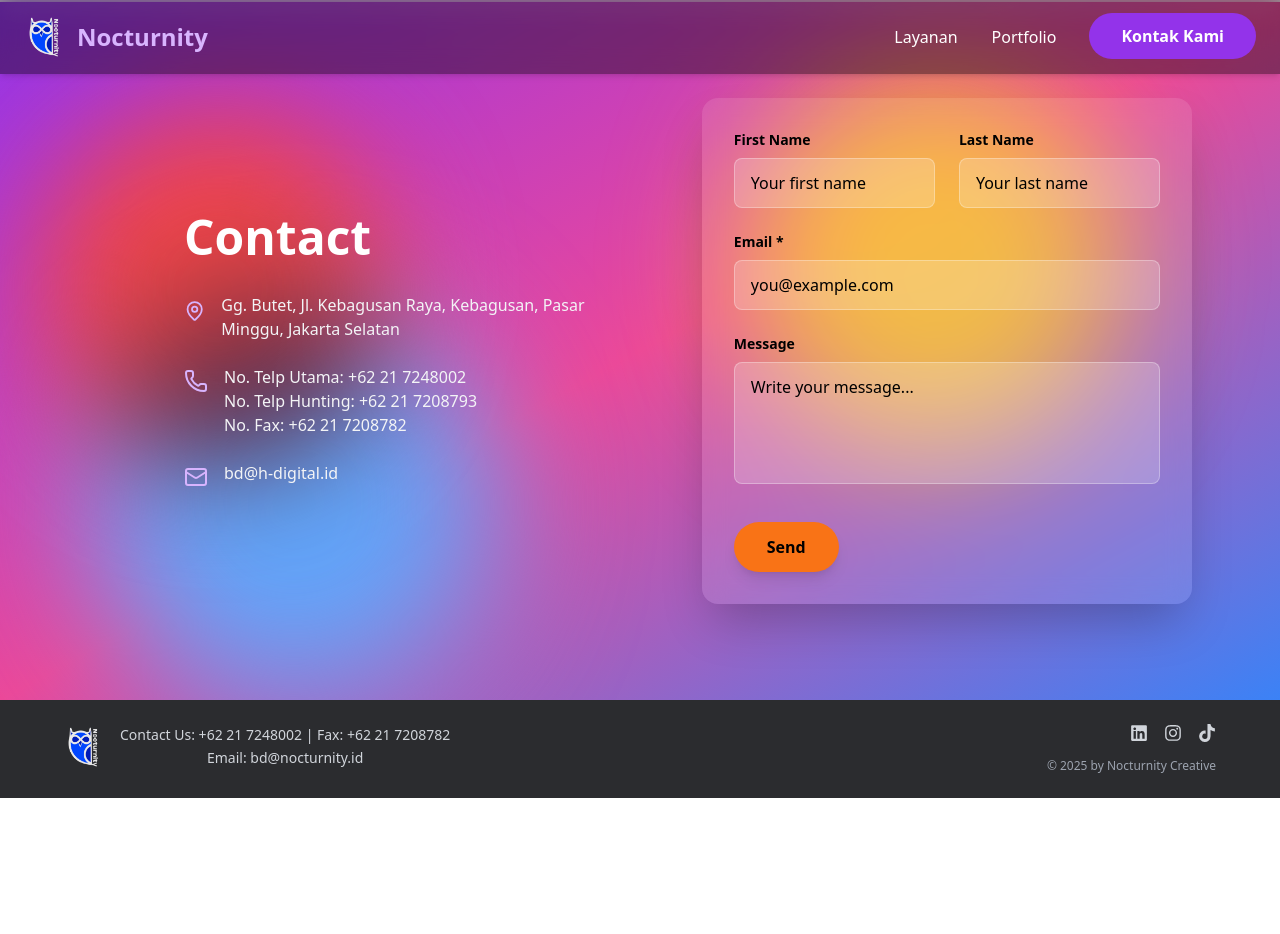
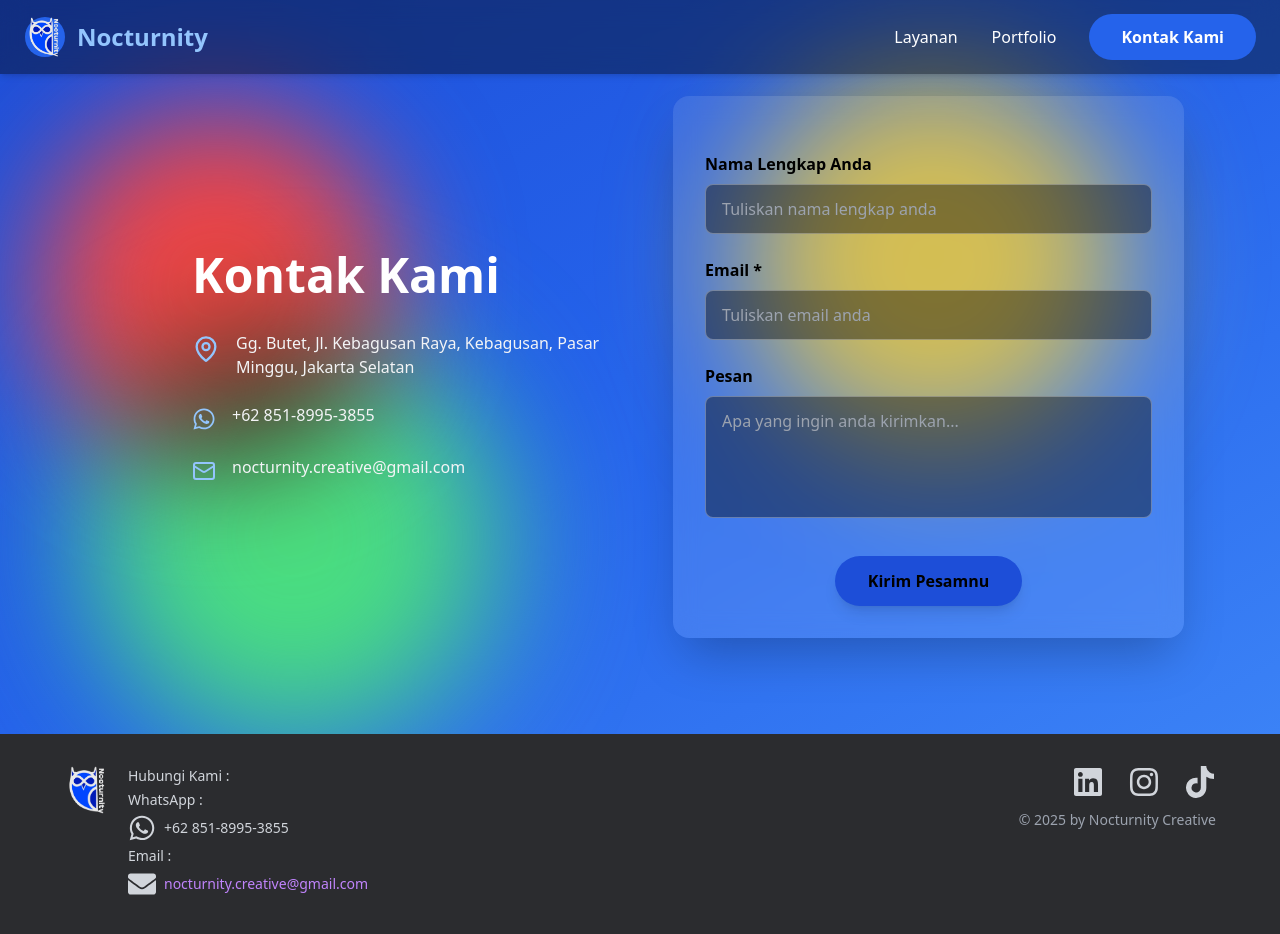
Before and after one commit to silverbladeidn/nocturnity-fe, a React (Vite) app: page /contact-us in a window 1280 px wide. Before the commit the page ends 800 px from the top, so only its background shows below. Built offline with nearby package versions, Linux system fonts and the light colour scheme.

Commit message:
Mobile Adjusting and Adapting

```diff
--- a/src/components/Footer.jsx
+++ b/src/components/Footer.jsx
@@ -1,51 +1,78 @@
 import React from "react";
-import { FaLinkedin, FaInstagram, FaTiktok } from "react-icons/fa";
+import {
+  FaLinkedin,
+  FaInstagram,
+  FaTiktok,
+  FaWhatsapp,
+  FaEnvelope,
+} from "react-icons/fa";
 
 export default function Footer() {
   return (
-    <footer className="bg-[#2b2c2f] text-gray-300 py-6 px-6">
-      <div className="max-w-6xl mx-auto flex flex-col md:flex-row justify-between items-center md:items-start gap-6">
+    <footer className="bg-[#2b2c2f] text-gray-300 py-6 sm:py-8 px-4 sm:px-6">
+      <div className="max-w-6xl mx-auto flex flex-col md:flex-row justify-between items-center md:items-start gap-6 md:gap-8">
         {/* Logo dan kontak */}
-        <div className="flex items-center gap-4">
+        <div className="flex flex-col sm:flex-row items-center sm:items-start gap-3 sm:gap-4 text-center sm:text-left">
           <img
-            src="/NocturnityLogo.png" // ganti dengan logo kamu di public/
+            src="/NocturnityLogo.png"
             alt="Nocturnity Logo"
-            className="h-10 object-contain"
+            className="h-10 sm:h-12 object-contain"
           />
-          <div className="text-sm leading-relaxed">
-            <p>Contact Us: +62 21 7248002 | Fax: +62 21 7208782</p>
-            <p>Email: bd@nocturnity.id</p>
+          <div className="text-xs sm:text-sm leading-relaxed">
+            <p className="mb-1 flex items-center gap-2">Hubungi Kami :</p>
+            <p className="mb-1 flex items-center gap-2">WhatsApp :</p>
+            <p className="mb-1 flex items-center gap-2">
+              <FaWhatsapp className="w-7 h-7 sm:w-7 sm:h-7" />
+              <a
+                href="https://wa.me/6285189953855?text=Halo,%20saya%20ingin%20bertanya%20tentang%20desain"
+                target="_blank"
+                rel="noopener noreferrer"
+                className="font-medium hover:text-green-600 transition-colors"
+              >
+                +62 851-8995-3855
+              </a>{" "}
+            </p>
+            <p className="mb-1 flex items-center gap-2">Email : </p>
+            <p className="mb-1 flex items-center gap-2">
+              <FaEnvelope className="w-7 h-7 sm:w-7 sm:h-7" />
+              <a
+                href="mailto:nocturnity.creative@gmail.com"
+                className="text-purple-400 hover:text-purple-300 transition-colors"
+              >
+                nocturnity.creative@gmail.com
+              </a>
+            </p>
           </div>
         </div>
 
         {/* Sosial media */}
-        <div className="flex flex-col items-center md:items-end gap-2">
-          <div className="flex gap-4 text-lg">
+        <div className="flex flex-col items-center md:items-end gap-3">
+          <div className="flex gap-4 sm:gap-6">
             <a
               href="#"
-              className="hover:text-white transition-colors"
+              className="hover:text-white hover:scale-110 transition-all duration-200"
               aria-label="LinkedIn"
             >
-              <FaLinkedin />
+              <FaLinkedin className="w-7 h-7 sm:w-8 sm:h-8" />
             </a>
             <a
               target="_blank"
               rel="noopener noreferrer"
               href="https://www.instagram.com/nocturnitycreative/"
-              className="hover:text-white transition-colors"
+              className="hover:text-white hover:scale-110 transition-all duration-200"
               aria-label="Instagram"
             >
-              <FaInstagram />
+              <FaInstagram className="w-7 h-7 sm:w-8 sm:h-8" />
             </a>
             <a
               href="#"
-              className="hover:text-white transition-colors"
+              className="hover:text-white hover:scale-110 transition-all duration-200"
               aria-label="TikTok"
             >
-              <FaTiktok />
+              <FaTiktok className="w-7 h-7 sm:w-8 sm:h-8" />
             </a>
           </div>
-          <p className="text-xs text-gray-400 mt-2">
+          <p className="text-xs sm:text-sm text-gray-400 text-center">
             © {new Date().getFullYear()} by Nocturnity Creative
           </p>
         </div>
--- a/src/components/Navbar.jsx
+++ b/src/components/Navbar.jsx
@@ -1,11 +1,18 @@
-import React from "react";
+import React, { useState } from "react";
 import { Link, useLocation, useNavigate } from "react-router-dom";
+import { Menu, X } from "lucide-react";
 
 const Navbar = () => {
   const location = useLocation();
   const navigate = useNavigate();
+  const [isMenuOpen, setIsMenuOpen] = useState(false);
 
   const handleScrollTo = (id) => {
+    const section = document.querySelector(id);
+    if (section) {
+      section.scrollIntoView({ behavior: "smooth" });
+      setIsMenuOpen(false); // Tutup menu mobile setelah klik
+    }
     if (location.pathname !== "/") {
       // kalau bukan di halaman home, pindah dulu ke home
       navigate("/");
@@ -24,26 +31,28 @@ const Navbar = () => {
 
   return (
     <nav className="fixed top-0 left-0 w-full bg-black/40 backdrop-blur-md text-white z-50 shadow-md">
-      <div className="max-w-7xl mx-auto flex justify-between items-center px-6 py-4">
+      <div className="max-w-7xl mx-auto flex justify-between items-center px-4 sm:px-6 py-3 sm:py-4">
         <button
           onClick={() => handleScrollTo("#hero")}
           className="flex items-center space-x-3 group focus:outline-none"
         >
-          <img
-            src="/NocturnityLogo.png" // ganti dengan logo di public/
-            alt="Nocturnity Logo"
-            className="h-10 object-contain"
-          />
-          <h1 className="text-2xl font-bold text-purple-300 group-hover:text-purple-200 transition">
+          <div className="w-8 h-8 sm:w-10 sm:h-10 bg-blue-600 rounded-full flex items-center justify-center">
+            <img
+              src="/NocturnityLogo.png" // ganti dengan logo di public/
+              alt="Nocturnity Logo"
+              className="h-10 object-contain"
+            />
+          </div>
+          <h1 className="text-2xl font-bold text-blue-300 group-hover:text-blue-200 transition">
             Nocturnity
           </h1>
         </button>
-        <ul className="flex space-x-8 font-medium">
-          <li></li>
+        {/* Desktop Menu */}
+        <ul className="hidden md:flex space-x-6 lg:space-x-8 font-medium items-center">
           <li>
             <button
               onClick={() => handleScrollTo("#services")}
-              className="hover:text-purple-400 transition focus:outline-none focus:ring-0 focus-visible:ring-0 ring-0 outline-none"
+              className="hover:text-blue-400 transition focus:outline-none focus:ring-0 focus-visible:ring-0 ring-0 outline-none"
             >
               Layanan
             </button>
@@ -51,7 +60,7 @@ const Navbar = () => {
           <li>
             <button
               onClick={() => handleScrollTo("#portfolio")}
-              className="hover:text-purple-400 transition focus:outline-none focus:ring-0 focus-visible:ring-0 ring-0 outline-none"
+              className="hover:text-blue-400 transition focus:outline-none focus:ring-0 focus-visible:ring-0 ring-0 outline-none"
             >
               Portfolio
             </button>
@@ -59,13 +68,52 @@ const Navbar = () => {
           <li>
             <Link
               to="/contact-us"
-              className="px-8 py-3 bg-purple-600 rounded-full font-semibold hover:bg-purple-700 hover:text-white transition-colors focus:outline-none focus:ring-0 focus-visible:ring-0 ring-0 outline-none"
+              className="px-6 lg:px-8 py-2 lg:py-3 bg-blue-600 rounded-full font-semibold hover:bg-blue-700 hover:text-white transition-colors focus:outline-none"
             >
               Kontak Kami
             </Link>
           </li>
         </ul>
+        {/* Mobile Menu Button */}
+        <button
+          onClick={() => setIsMenuOpen(!isMenuOpen)}
+          className="md:hidden focus:outline-none p-2 hover:bg-white/10 rounded-lg transition"
+          aria-label="Toggle menu"
+        >
+          {isMenuOpen ? <X size={24} /> : <Menu size={24} />}
+        </button>
       </div>
+      {/* Mobile Menu Dropdown */}
+      {isMenuOpen && (
+        <div className="md:hidden bg-black/95 backdrop-blur-md border-t border-white/10">
+          <ul className="flex flex-col space-y-1 px-4 py-4 font-medium">
+            <li>
+              <button
+                onClick={() => handleScrollTo("#services")}
+                className="block w-full text-left px-4 py-3 rounded-lg hover:bg-white/10 hover:text-blue-400 transition focus:outline-none"
+              >
+                Layanan
+              </button>
+            </li>
+            <li>
+              <button
+                onClick={() => handleScrollTo("#portfolio")}
+                className="block w-full text-left px-4 py-3 rounded-lg hover:bg-white/10 hover:text-blue-400 transition focus:outline-none"
+              >
+                Portfolio
+              </button>
+            </li>
+            <li className="mt-2">
+              <Link
+                to="/contact-us"
+                className="flex items-center justify-center w-full px-4 py-3 bg-blue-600 rounded-lg font-semibold hover:bg-blue-700  hover:text-white transition-colors focus:outline-none text-center"
+              >
+                Kontak Kami
+              </Link>
+            </li>
+          </ul>
+        </div>
+      )}
     </nav>
   );
 };
--- a/src/components/Portfolio.jsx
+++ b/src/components/Portfolio.jsx
@@ -16,7 +16,7 @@ export default function Portfolio() {
       className="relative py-20 text-white overflow-hidden"
     >
       {/* Background Gradient Layer */}
-      <div className="absolute inset-0 bg-gradient-to-br from-purple-600 via-pink-500 to-blue-500 opacity-90 -z-10"></div>
+      <div className="absolute inset-0 bg-blue-700 opacity-90 -z-10"></div>
 
       {/* Animated Blobs */}
       <div className="absolute inset-0 overflow-hidden pointer-events-none z-0">
--- a/src/pages/Contact.jsx
+++ b/src/pages/Contact.jsx
@@ -1,47 +1,72 @@
 import React from "react";
-import { MapPin, Phone, Mail } from "lucide-react";
+import { MapPin, Mail } from "lucide-react";
 import "../components/animation.css"; // animasi blob & fade
+import { FaWhatsapp } from "react-icons/fa";
 
 const Contact = () => {
   return (
-    <section id="contact" className="relative py-24 text-white overflow-hidden">
+    <section
+      id="contact"
+      className="relative pt-20 pb-12 md:py-24 text-white overflow-hidden"
+    >
       {/* Background Gradient */}
-      <div className="absolute inset-0 bg-gradient-to-br from-purple-600 via-pink-500 to-blue-500 -z-10"></div>
+      <div className="absolute inset-0 bg-gradient-to-br from-blue-700 via-blue-600 to-blue-500 -z-10"></div>
 
       {/* Animated Blobs */}
       <div className="absolute inset-0 overflow-hidden -z-10">
-        <div className="absolute top-20 left-10 w-96 h-96 bg-red-500 rounded-full mix-blend-multiply filter blur-3xl opacity-130 animate-blob"></div>
-        <div className="absolute top-20 right-40 w-96 h-96 bg-yellow-400 rounded-full mix-blend-multiply filter blur-3xl opacity-80 animate-blob animation-delay-2000"></div>
-        <div className="absolute -bottom-8 left-20 w-96 h-96 bg-blue-400 rounded-full mix-blend-multiply filter blur-3xl opacity-130 animate-blob animation-delay-4000"></div>
+        <div className="absolute top-10 left-4 w-64 h-64 md:top-20 md:left-10 md:w-96 md:h-96 bg-red-500 rounded-full mix-blend-multiply filter blur-3xl opacity-130 animate-blob"></div>
+        <div className="absolute top-10 right-10 w-64 h-64 md:top-20 md:right-40 md:w-96 md:h-96 bg-yellow-400 rounded-full mix-blend-multiply filter blur-3xl opacity-80 animate-blob animation-delay-2000"></div>
+        <div className="absolute -bottom-8 left-8 w-64 h-64 md:-bottom-8 md:left-20 md:w-96 md:h-96 bg-green-400 rounded-full mix-blend-multiply filter blur-3xl opacity-130 animate-blob animation-delay-4000"></div>
       </div>
 
       {/* Konten Utama */}
-      <div className="max-w-6xl mx-auto px-6 md:grid-cols-2 gap-16 relative flex items-center ">
+      <div className="max-w-6xl mx-auto px-4 sm:px-6 lg:px-8 flex flex-col lg:flex-row items-center gap-8 lg:gap-16">
         {/* Informasi Kontak */}
-        <div className="animate-fadeSlideUp pl-24">
-          <h2 className="text-5xl text-start font-bold mb-8">Contact</h2>
+        <div className="animate-fadeSlideUp w-full lg:w-1/2 lg:pl-8 xl:pl-24">
+          <h2 className="text-3xl sm:text-4xl md:text-5xl text-center lg:text-start font-bold mb-6 md:mb-8">
+            Kontak Kami
+          </h2>
 
-          <div className="space-y-6 text-gray-100">
-            <div className="flex items-start text-start gap-4">
-              <MapPin size={28} className="text-purple-300 mt-1" />
-              <p>
+          <div className="space-y-4 md:space-y-6 text-gray-100">
+            <div className="flex items-start text-start  gap-3 md:gap-4">
+              <MapPin
+                size={24}
+                className="text-blue-300 mt-1 flex-shrink-0 w-6 h-6 md:w-7 md:h-7"
+              />
+              <p className="text-sm md:text-base">
                 Gg. Butet, Jl. Kebagusan Raya, Kebagusan, Pasar Minggu, Jakarta
                 Selatan
               </p>
             </div>
 
-            <div className="flex items-start text-start gap-4">
-              <Phone size={24} className="text-purple-300 mt-1" />
-              <div>
-                <p>No. Telp Utama: +62 21 7248002</p>
-                <p>No. Telp Hunting: +62 21 7208793</p>
-                <p>No. Fax: +62 21 7208782</p>
+            <div className="flex items-start text-start gap-3 md:gap-4">
+              <FaWhatsapp
+                size={20}
+                className="text-blue-300 mt-1 flex-shrink-0 w-5 h-5 md:w-6 md:h-6"
+              />
+              <div className="text-sm md:text-base">
+                <a
+                  href="https://wa.me/6285189953855?text=Halo,%20saya%20ingin%20bertanya%20tentang%20desain"
+                  target="_blank"
+                  rel="noopener noreferrer"
+                  className="font-medium hover:text-black transition-colors"
+                >
+                  +62 851-8995-3855
+                </a>{" "}
               </div>
             </div>
 
-            <div className="flex items-start text-start gap-4">
-              <Mail size={24} className="text-purple-300 mt-1" />
-              <p>bd@h-digital.id</p>
+            <div className="flex items-start text-start gap-3 md:gap-4">
+              <Mail
+                size={20}
+                className="text-blue-300 mt-1 flex-shrink-0 w-5 h-5 md:w-6 md:h-6"
+              />
+              <a
+                href="mailto:nocturnity.creative@gmail.com"
+                className="text-sm md:text-base hover:text-black transition-colors"
+              >
+                nocturnity.creative@gmail.com
+              </a>
             </div>
           </div>
         </div>
@@ -49,58 +74,48 @@ const Contact = () => {
         {/* Form Kontak */}
         <form
           onSubmit={(e) => e.preventDefault()}
-          className="bg-white/10 backdrop-blur-md p-8 rounded-2xl shadow-2xl animate-fadeSlideUp text-start"
+          className="w-full lg:w-1/2 bg-white/10 backdrop-blur-md p-6 md:p-8 rounded-2xl shadow-2xl animate-fadeSlideUp"
         >
-          <div className="grid md:grid-cols-2 gap-6">
+          <div className="mt-4 md:mt-6">
             <div>
-              <label className="block mb-2 text-black font-semibold text-start text-sm">
-                First Name
+              <label className="block mb-2 text-black font-semibold text-sm text-start md:text-base">
+                Nama Lengkap Anda
               </label>
               <input
                 type="text"
-                className="w-full px-4 py-3 rounded-lg bg-white/20 border border-white/30 focus:outline-none focus:ring-2 focus:ring-purple-400 text-black placeholder-black"
-                placeholder="Your first name"
-              />
-            </div>
-            <div>
-              <label className="block mb-2 text-black font-semibold text-start text-sm">
-                Last Name
-              </label>
-              <input
-                type="text"
-                className="w-full px-4 py-3 rounded-lg bg-white/20 border border-white/30 focus:outline-none focus:ring-2 focus:ring-purple-400 text-black placeholder-black"
-                placeholder="Your last name"
+                className="w-full px-3 md:px-4 py-2 md:py-3 rounded-lg bg-black/40 border border-white/30 focus:outline-none focus:ring-2 focus:ring-blue-400 text-gray-200 placeholder-gray-400 text-sm md:text-base"
+                placeholder="Tuliskan nama lengkap anda"
               />
             </div>
           </div>
 
-          <div className="mt-6">
-            <label className="block mb-2 text-black font-semibold text-start text-sm">
+          <div className="mt-4 md:mt-6">
+            <label className="block mb-2 text-start text-black font-semibold text-sm md:text-base">
               Email *
             </label>
             <input
               type="email"
-              className="w-full px-4 py-3 rounded-lg bg-white/20 border border-white/30 focus:outline-none focus:ring-2 focus:ring-purple-400 text-black placeholder-black"
-              placeholder="you@example.com"
+              className="w-full px-3 md:px-4 py-2 md:py-3 rounded-lg bg-black/40 border border-white/30 focus:outline-none focus:ring-2 focus:ring-blue-400 text-gray-200 placeholder-gray-400 text-sm md:text-base"
+              placeholder="Tuliskan email anda"
             />
           </div>
 
-          <div className="mt-6">
-            <label className="block mb-2 text-black font-semibold text-start text-sm">
-              Message
+          <div className="mt-4 md:mt-6">
+            <label className="block mb-2 text-start text-black font-semibold text-sm md:text-base">
+              Pesan
             </label>
             <textarea
               rows="4"
-              className="w-full px-4 py-3 rounded-lg bg-white/20 border border-white/30 focus:outline-none focus:ring-2 focus:ring-purple-400 text-black placeholder-black resize-none"
-              placeholder="Write your message..."
+              className="w-full px-3 md:px-4 py-2 md:py-3 rounded-lg bg-black/40 border border-white/30 focus:outline-none focus:ring-2 focus:ring-blue-400 text-gray-200 placeholder-gray-400 resize-none text-sm md:text-base"
+              placeholder="Apa yang ingin anda kirimkan..."
             ></textarea>
           </div>
 
           <button
             type="submit"
-            className="mt-8 px-8 py-3 bg-orange-500 text-black font-semibold rounded-full hover:bg-orange-600 transition-all shadow-lg hover:shadow-orange-300/30"
+            className="w-full md:w-auto mt-6 md:mt-8 px-6 md:px-8 py-3 bg-blue-700 text-black font-semibold rounded-full hover:bg-orange-600 transition-all shadow-lg hover:shadow-orange-300/30 text-sm md:text-base"
           >
-            Send
+            Kirim Pesamnu
           </button>
         </form>
       </div>
```
Also changed, not shown: src/components/Hero.jsx (+18 -19 lines), src/components/Services.jsx (+7 -7 lines).
